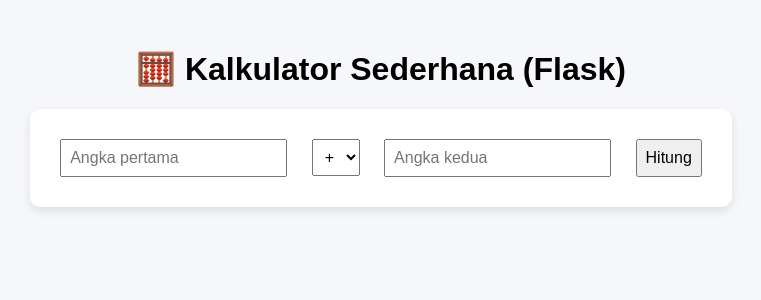
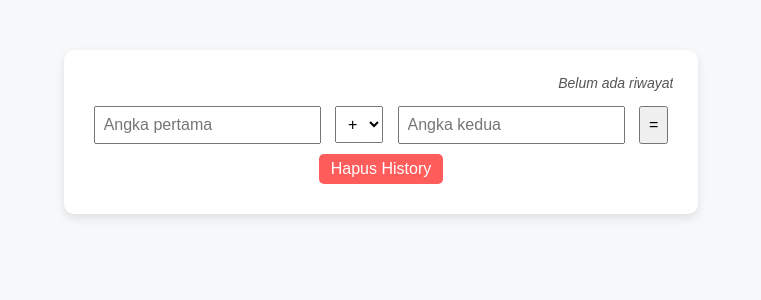
Before and after one commit to kacangBIASA/flask-kalkulator, a Flask app: page / in a window 1280 px wide. Shown: the top 300 px of the page, without its empty margins (259-1020 px from the left). Run offline with Flask 2, Linux system fonts and the light colour scheme.

Commit message:
update kalkulator

```diff
--- a/app.py
+++ b/app.py
@@ -1,11 +1,18 @@
-from flask import Flask, render_template, request
+from flask import Flask, render_template, request, session
+from datetime import timedelta
 
 app = Flask(__name__)
+app.secret_key = "ridho_secret_key"
+app.permanent_session_lifetime = timedelta(minutes=10)
 
 @app.route('/', methods=['GET', 'POST'])
 def index():
+    if "history" not in session:
+        session["history"] = []
+
     result = None
     error = None
+
     if request.method == 'POST':
         try:
             num1 = float(request.form['num1'])
@@ -25,9 +32,22 @@ def index():
                     result = num1 / num2
             else:
                 error = "Operator tidak valid!"
+
+            if error is None:
+                # Simpan ke history
+                calc_str = f"{num1} {operator} {num2} = {round(result, 3)}"
+                history = session["history"]
+                history.insert(0, calc_str)  # tampilkan dari yang terbaru
+                session["history"] = history
         except ValueError:
             error = "Masukkan angka yang valid!"
-    return render_template('index.html', result=result, error=error)
+
+    return render_template('index.html', result=result, error=error, history=session["history"])
+
+@app.route('/clear')
+def clear():
+    session.pop("history", None)
+    return render_template('index.html', result=None, error=None, history=[])
 
 if __name__ == '__main__':
     app.run(host='0.0.0.0', port=5000)
--- a/templates/index.html
+++ b/templates/index.html
@@ -2,37 +2,66 @@
 <html lang="id">
 <head>
     <meta charset="UTF-8">
-    <title>Kalkulator Flask</title>
+    <title>Kalkulator Flask dengan History</title>
     <style>
         body {
             font-family: Arial, sans-serif;
             text-align: center;
+            background: #f7f8fa;
             margin-top: 50px;
-            background: #f5f7fa;
         }
-        form {
+        .container {
+            display: inline-block;
             background: white;
-            display: inline-block;
-            padding: 20px;
+            padding: 25px;
             border-radius: 10px;
-            box-shadow: 0px 4px 10px rgba(0,0,0,0.1);
+            box-shadow: 0 4px 10px rgba(0,0,0,0.1);
         }
-        input, select, button {
-            margin: 10px;
-            padding: 8px;
-            font-size: 16px;
+        .history {
+            text-align: right;
+            font-size: 14px;
+            color: #555;
+            margin-bottom: 10px;
+            max-height: 100px;
+            overflow-y: auto;
         }
         .result {
             font-weight: bold;
             color: #0078D7;
+            margin-top: 10px;
         }
         .error {
             color: red;
         }
+        input, select, button {
+            margin: 5px;
+            padding: 8px;
+            font-size: 16px;
+        }
+        .clear {
+            background-color: #ff5c5c;
+            border: none;
+            color: white;
+            border-radius: 5px;
+            padding: 6px 12px;
+        }
+        .clear:hover {
+            background-color: #e04c4c;
+        }
     </style>
 </head>
 <body>
-    <h1>🧮 Kalkulator Sederhana (Flask)</h1>
+    <div class="container">
+        <div class="history">
+            {% if history %}
+                {% for item in history %}
+                    <div>{{ item }}</div>
+                {% endfor %}
+            {% else %}
+                <div><i>Belum ada riwayat</i></div>
+            {% endif %}
+        </div>
+
         <form method="POST">
             <input type="text" name="num1" placeholder="Angka pertama" required>
             <select name="operator">
@@ -42,7 +71,7 @@
                 <option value="/">÷</option>
             </select>
             <input type="text" name="num2" placeholder="Angka kedua" required>
-        <button type="submit">Hitung</button>
+            <button type="submit">=</button>
         </form>
 
         {% if result is not none %}
@@ -52,5 +81,10 @@
         {% if error %}
             <p class="error">{{ error }}</p>
         {% endif %}
+
+        <form action="/clear">
+            <button class="clear">Hapus History</button>
+        </form>
+    </div>
 </body>
 </html>
```
Lines whose indentation alone changed are shown as unchanged.
